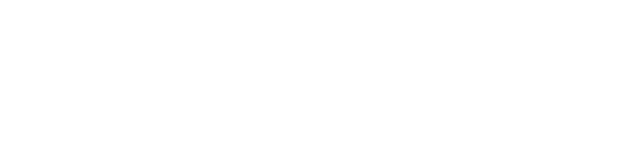
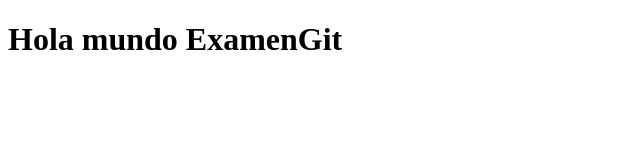
Before and after one commit to AlejandroParrado/cdp-Jose-Cabrera, a plain HTML site: page index.html in a window 1280 px wide. Shown: the whole page, without its empty margins (0-640 px from the left). Drawn offline with Linux system fonts and the light colour scheme.

Commit message:
Segundo commit

```diff
--- a/index.html
+++ b/index.html
@@ -6,6 +6,6 @@
     <title>Document</title>
 </head>
 <body>
-
+    <h1>Hola mundo ExamenGit</h1>
 </body>
 </html>
```
